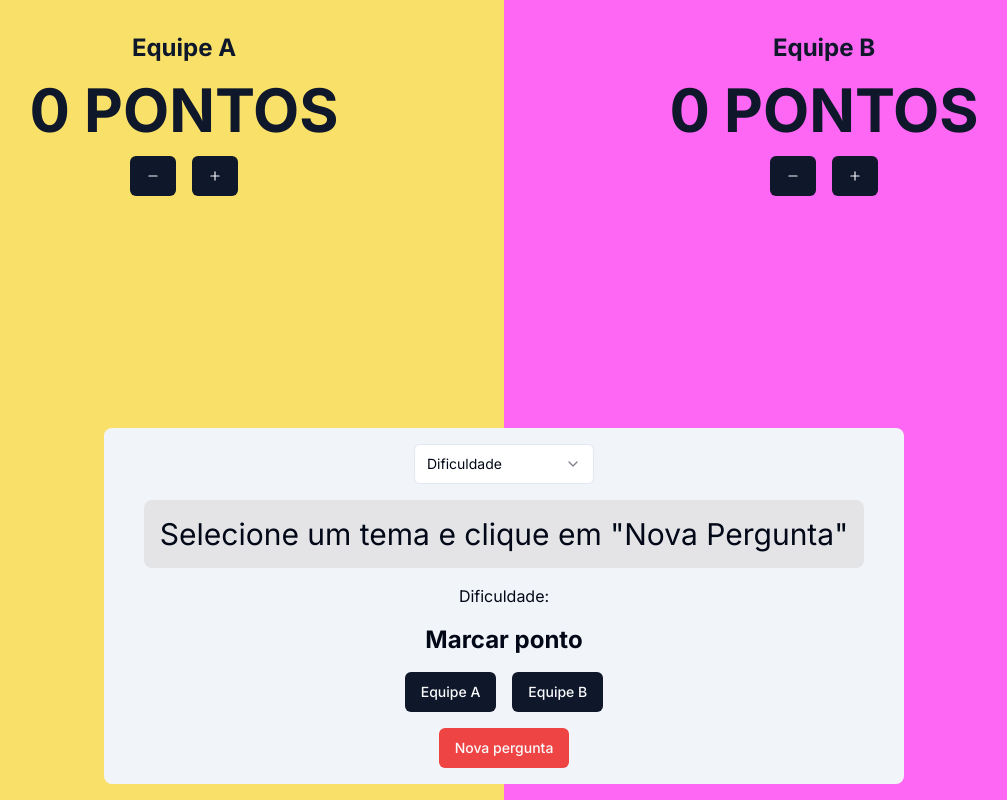
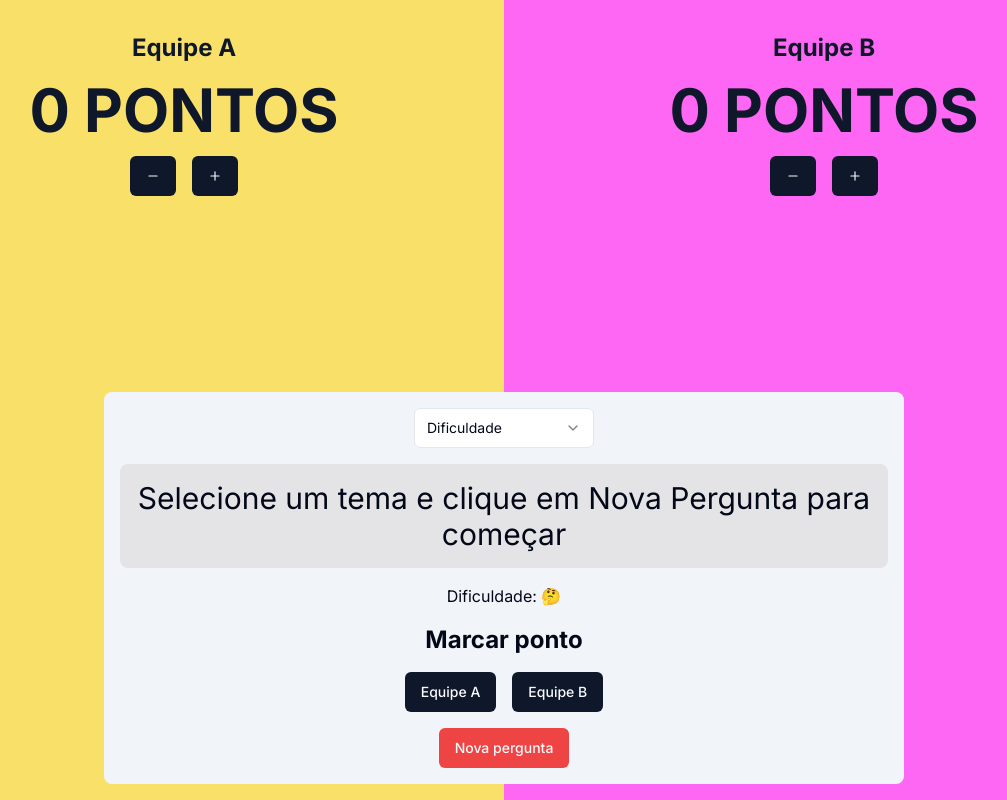
Before and after one commit to robertheory/requiz, a Next.js app: page / in a window 1280 px wide. Shown: the whole page, without its empty margins (136-1143 px from the left). Built offline with nearby package versions, Linux system fonts and the light colour scheme.

Commit message:
marcador de pergunta atual refatorado

```diff
--- a/src/app/page.tsx
+++ b/src/app/page.tsx
@@ -11,7 +11,14 @@ import {
 } from '@/components/ui/select';
 import { difficultyLevels } from '@/data';
 import questions from '@/data/questions.json';
+import { Question } from '@/interfaces';
 import { useState } from 'react';
+
+const placeholderQuestion: Question = {
+  question: 'Selecione um tema e clique em Nova Pergunta para começar',
+  difficulty: '🤔',
+  points: 0,
+};
 
 const Home = () => {
   const [teamAPoints, setTeamAPoints] = useState(() => {
@@ -34,13 +41,12 @@ const Home = () => {
 
     return Number(localTeamBPoints);
   });
+  const [questionIndex, setQuestionIndex] = useState<null | number>(null);
 
-  // questions handler
-  const [currentQuestion, setCurrentQuestion] = useState({
-    text: '',
-    difficulty: '',
-    points: 0,
-  });
+  const question = questionIndex
+    ? questions[questionIndex]
+    : placeholderQuestion;
+
   const [usedQuestion, setUsedQuestion] = useState([] as number[]);
   const [scoringTeam, setScoringTeam] = useState(''); // 'A' or 'B'
 
@@ -51,19 +57,10 @@ const Home = () => {
 
     setScoringTeam('');
 
-    let randomIndex;
-    do {
-      randomIndex = Math.floor(Math.random() * questions.length);
-    } while (usedQuestion.includes(randomIndex));
+    const randomIndex = Math.floor(Math.random() * questions.length);
 
     setUsedQuestion([...usedQuestion, randomIndex]);
-
-    const selectedQuestion = questions[randomIndex];
-    setCurrentQuestion({
-      text: selectedQuestion.question,
-      difficulty: selectedQuestion.difficulty,
-      points: selectedQuestion.points,
-    });
+    setQuestionIndex(randomIndex);
   };
 
   const handleUpdateTeamAPoints = (newPoints: number) => {
@@ -119,17 +116,16 @@ const Home = () => {
             </SelectContent>
           </Select>
           <p className='text-3xl font-normal bg-zinc-200 p-4 rounded-lg text-center'>
-            {currentQuestion.text ||
-              'Selecione um tema e clique em "Nova Pergunta"'}
+            {question.question}
           </p>
-          <p>Dificuldade: {currentQuestion.difficulty}</p>
+          <p>Dificuldade: {question.difficulty}</p>
 
           <div className='flex flex-col justify-start items-center gap-4'>
             <h3 className='text-2xl font-bold'>Marcar ponto</h3>
             <div className='flex flex-row justify-center items-center gap-4'>
               <Button
                 onClick={() =>
-                  handleUpdateTeamAPoints(teamAPoints + currentQuestion.points)
+                  handleUpdateTeamAPoints(teamAPoints + question.points)
                 }
                 disabled={scoringTeam != ''}
               >
@@ -137,7 +133,7 @@ const Home = () => {
               </Button>
               <Button
                 onClick={() =>
-                  handleUpdateTeamBPoints(teamBPoints + currentQuestion.points)
+                  handleUpdateTeamBPoints(teamBPoints + question.points)
                 }
                 disabled={scoringTeam != ''}
               >
--- /dev/null
+++ b/src/interfaces/index.ts
@@ -0,0 +1,5 @@
+export type Question = {
+  question: string;
+  difficulty: string;
+  points: number;
+};
```
